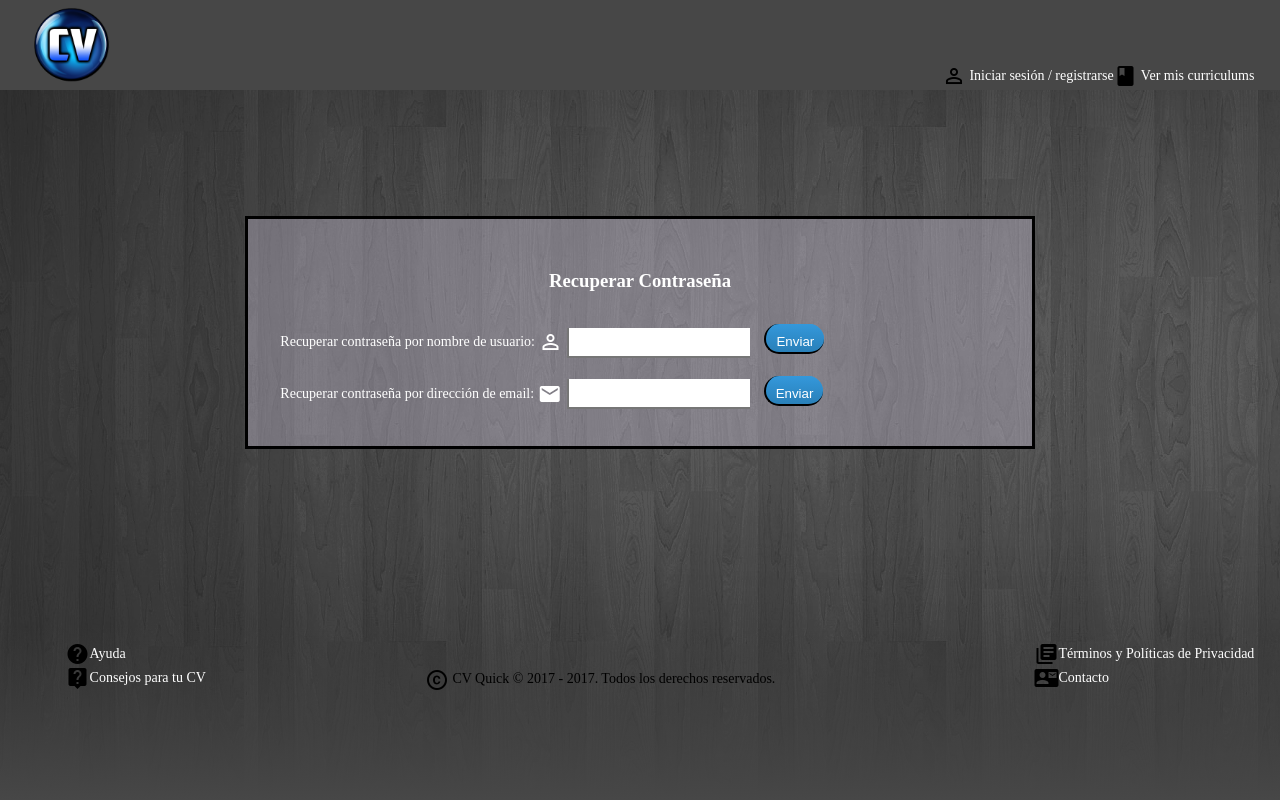
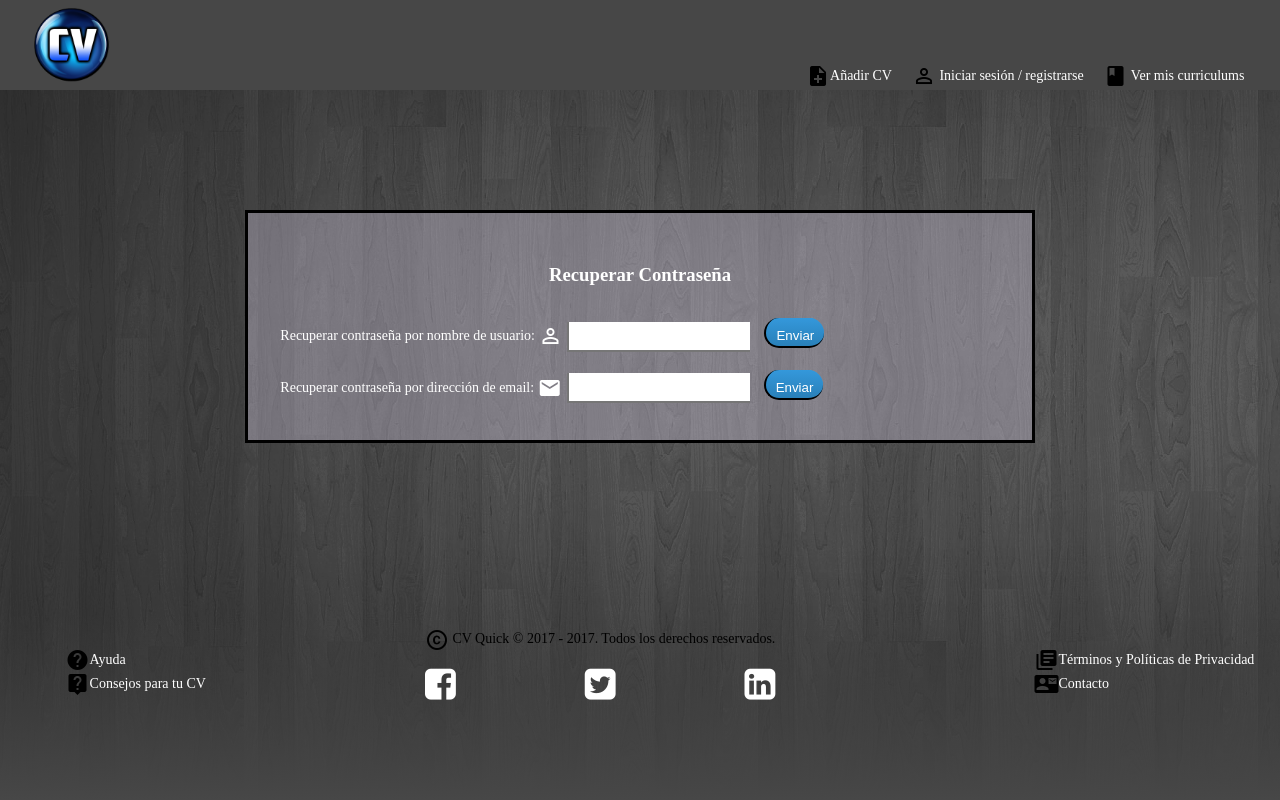
Before and after one commit to CvQuick/CvQuick, a PHP site: page /remember_password.html in a window 1280 px wide. Run offline with PHP 8.4, Linux system fonts and the light colour scheme.

Commit message:
añadido elementos de redes sociales

```diff
--- a/css/style.css
+++ b/css/style.css
@@ -93,6 +93,9 @@ li.title {
 .links li a:hover, .terminos li a:hover, .navegacion-principal ul li a:hover {
   color: blue;
 }
+.navegacion-principal li{
+  margin: 0 10px;
+}
 
 .form-group {
   display: flex;
@@ -186,7 +189,7 @@ a:hover {
 }
 
 a:visited {
-  color: none;
+  color: unset;
 }
 
 /*// Definicion de todos los botones e input tipo submit*/
@@ -246,7 +249,6 @@ h3.title {
 
 
 .slider {
-  width: 700%;
   margin: auto;
   overflow: hidden;
   display: inline-block;
@@ -315,3 +317,23 @@ nav>ul{
     transform: rotate(360deg);
     -webkit-transform: rotate(360deg);
 }
+.redes-sociales{
+  display: flex;
+  justify-content: space-between;
+  align-items: center;
+}
+
+i.fa{
+  font-size: 36px;
+  margin-bottom: 10px;
+}
+
+.fa-facebook-square:hover{
+  color:#3b5998;
+}
+.fa-twitter-square:hover{
+  color:#00aced;
+}
+.fa-linkedin-square:hover{
+  color:#0e76a8;
+}
--- a/remember_password.html
+++ b/remember_password.html
@@ -7,6 +7,8 @@
     <link href="https://fonts.googleapis.com/icon?family=Material+Icons"
           rel="stylesheet">
     <link rel="icon" type="image/png" href="images/logo.png" />
+    <link rel="stylesheet" href="https://cdnjs.cloudflare.com/ajax/libs/font-awesome/4.7.0/css/font-awesome.min.css">
+
 
 </head>
 <body>
@@ -20,8 +22,11 @@
         <div class="navegacion-principal">
             <nav class="nav navegacion-principal" id="MenuNavegacion">
                 <ul>
-                    <li><i class="material-icons">perm_identity</i><a href="login.html"> Iniciar sesión / registrarse </a></li>
-                    <li><i class="material-icons">book</i><a href="mis_curriculums.html"> Ver mis curriculums </a></li>
+                    <li><i class="material-icons">note_add</i><a href="Formulario.html">Añadir CV</a></li>
+                    <li><i class="material-icons">perm_identity</i><a href="login.html"> Iniciar sesión /
+                        registrarse </a></li>
+                    <li><i class="material-icons">book</i><a href="mis_curriculums.html"> Ver mis
+                        curriculums </a></li>
                 </ul>
             </nav>
         </div>
@@ -55,21 +60,24 @@
     <footer>
         <div class="content friendly">
             <ul class="links">
-                <li><i class="material-icons">help</i><a href="index.html">Ayuda</a></li>
+                <li><i class="material-icons">help</i><a href="ayuda.html">Ayuda</a></li>
                 <li><i class="material-icons">live_help</i><a href="#">Consejos para tu CV</a></li>
             </ul>
         </div>
         <div class="reserved">
             <p class="copyright">
-                <i class="material-icons">copyright</i> <span translate="no ">CV Quick</span> © 2017 -
+                <i class="material-icons">copyright</i> <span translate="no">CV Quick</span> © 2017 -
                 2017. Todos
                 los derechos reservados.
             </p>
+            <div class="redes-sociales">
+                <a href="https://www.facebook.com"><i class="fa fa-facebook-square"></i></a>
+                <a href="https://www.twitter.com"><i class="fa fa-twitter-square"></i></a>
+                <a href="https://www.linkedin.com"><i class="fa fa-linkedin-square"></i></a>
+            </div>
         </div>
         <div class="bar">
             <div class="content">
-
-
                 <!--Aqui usamos el 'translate=no' para lo que es nuestra Marca, no queremos que la traduzca-->
                 <ul class="terminos">
                     <li><i class="material-icons">library_books</i><a href="#">Términos y Políticas de
```
Also changed, not shown: Formulario.html (+9 -3 lines), ayuda.html (+12 -10 lines), contacto.html (+12 -5 lines), index.html (+8 -2 lines), login.html (+12 -5 lines), mis_curriculums.html (+19 -5 lines).
